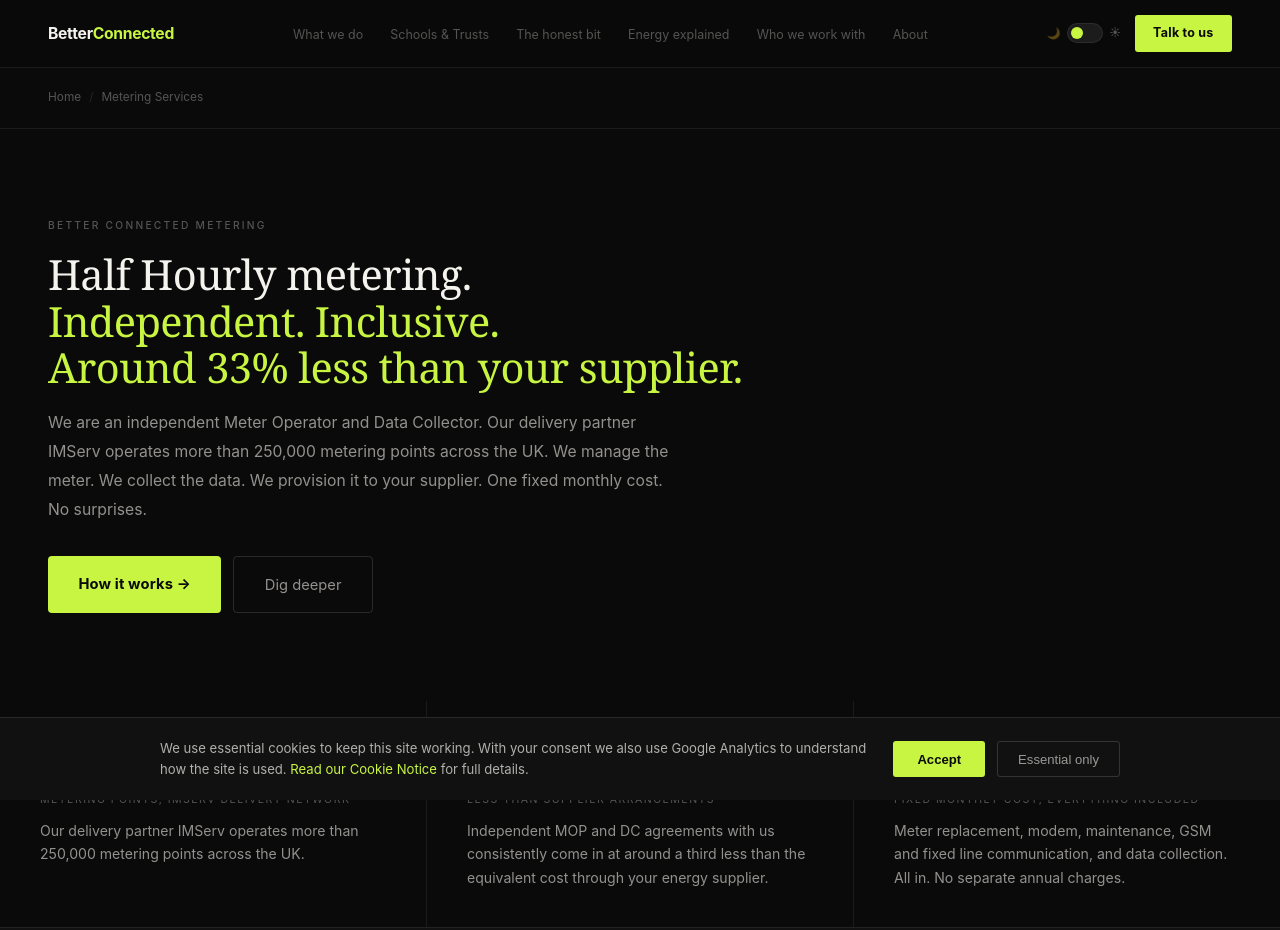
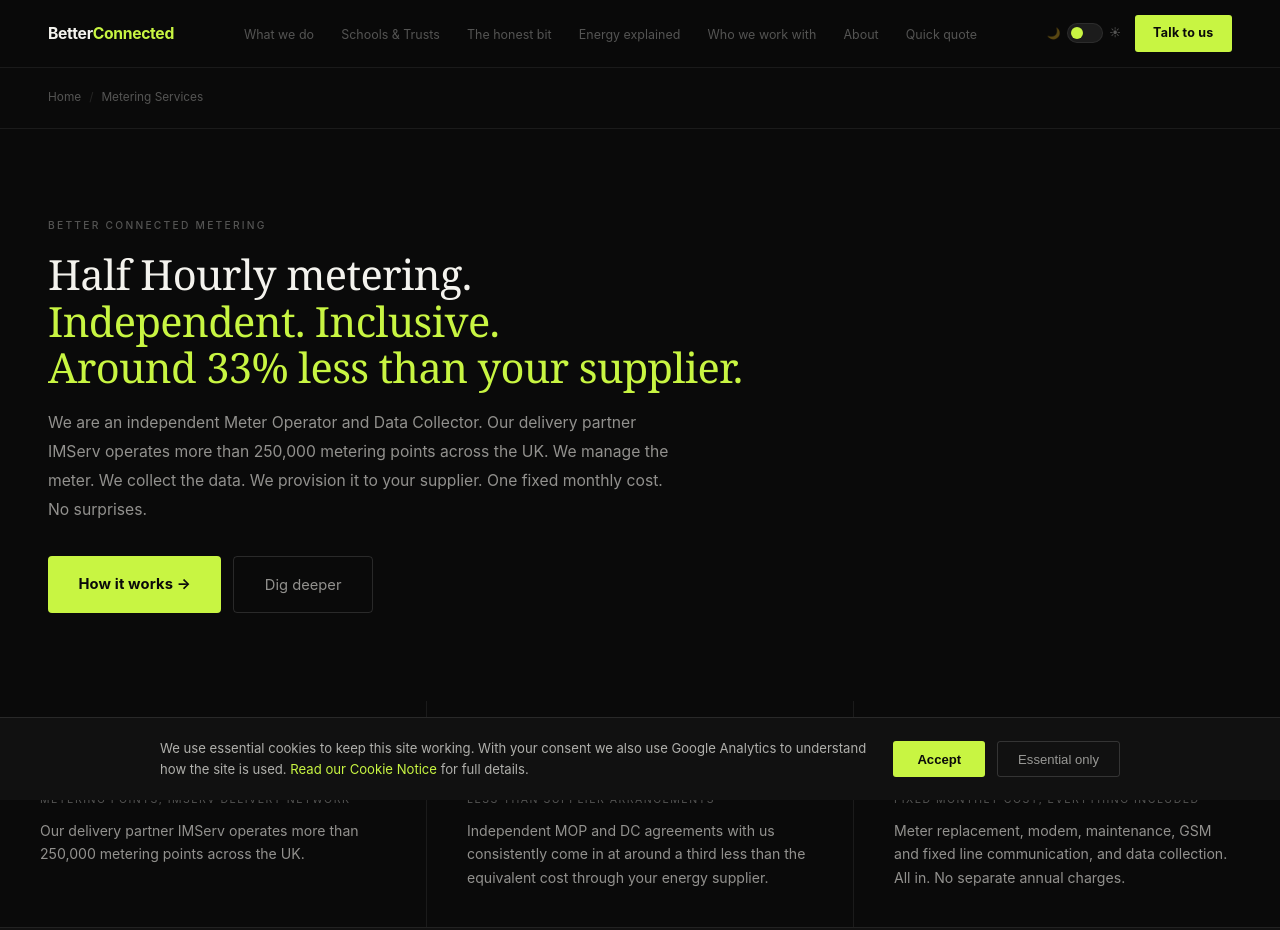
Before and after one commit to Mikecurge/betterconnected, a plain HTML site: page metering.html in a window 1280 px wide. Shown: the top 930 px of the page. Drawn offline with Linux system fonts and the light colour scheme.

Commit message:
Add Quick quote link to the top menu

```diff
--- a/metering.html
+++ b/metering.html
@@ -27,7 +27,7 @@
 <body>
 <nav class="bc-nav">
   <div class="nav-left"><a href="/" aria-label="Better Connected home"><div class="logo-text">Better<span>Connected</span></div></a></div>
-  <ul class="nav-links-desktop"><li><a href="/what-we-do.html">What we do</a></li><li><a href="/schools.html">Schools &amp; Trusts</a></li><li><a href="/the-honest-bit.html">The honest bit</a></li><li><a href="/energy-explained/">Energy explained</a></li><li><a href="/who-we-work-with.html">Who we work with</a></li><li><a href="/about.html">About</a></li></ul>
+  <ul class="nav-links-desktop"><li><a href="/what-we-do.html">What we do</a></li><li><a href="/schools.html">Schools &amp; Trusts</a></li><li><a href="/the-honest-bit.html">The honest bit</a></li><li><a href="/energy-explained/">Energy explained</a></li><li><a href="/who-we-work-with.html">Who we work with</a></li><li><a href="/about.html">About</a></li><li><a href="https://quotes.betterconnected.biz">Quick quote</a></li></ul>
   <div class="nav-right">
     <div class="mode-toggle" onclick="toggleMode()" title="Toggle light or dark mode" role="switch" aria-label="Toggle light or dark mode"><span class="tog-ic">&#127769;</span><div class="trk"><div class="thb"></div></div><span class="tog-ic">&#9728;</span></div>
     <button class="nav-menu-btn" onclick="openDrawer()">Menu</button>
@@ -36,7 +36,7 @@
 </nav>
 <div class="nav-drawer" id="nav-drawer">
   <div class="drawer-header"><div class="nav-left"><div class="owl-panel"><svg class="bc-owl" width="22" height="40" viewBox="0 0 44 80" fill="none" aria-hidden="true"><path class="body" d="M6 16 C6 6 38 6 38 16 L38 62 C38 72 32 76 22 76 C12 76 6 72 6 62 Z"/><circle class="cutout" cx="15" cy="26" r="7.5"/><circle class="cutout" cx="29" cy="26" r="7.5"/><path class="c-restore" d="M29 18.5 L37.5 22 L37.5 30 L29 33.5 L33 26 Z"/><line class="toe" x1="14" y1="76" x2="8" y2="80" stroke-width="3" stroke-linecap="round"/><line class="toe" x1="14" y1="76" x2="14" y2="80" stroke-width="3" stroke-linecap="round"/><line class="toe" x1="14" y1="76" x2="20" y2="80" stroke-width="3" stroke-linecap="round"/><line class="toe" x1="30" y1="76" x2="24" y2="80" stroke-width="3" stroke-linecap="round"/><line class="toe" x1="30" y1="76" x2="30" y2="80" stroke-width="3" stroke-linecap="round"/><line class="toe" x1="30" y1="76" x2="36" y2="80" stroke-width="3" stroke-linecap="round"/></svg></div><div class="logo-text">Better<span>Connected</span></div></div><button class="drawer-close" onclick="closeDrawer()" aria-label="Close menu">&#10005;</button></div>
-  <div class="drawer-links"><a href="/what-we-do.html">What we do</a><a href="/schools.html">Schools &amp; Trusts</a><a href="/the-honest-bit.html">The honest bit</a><a href="/energy-explained/">Energy explained</a><a href="/who-we-work-with.html">Who we work with</a><a href="/about.html">About</a><a href="/metering.html">Metering Services</a><a href="/entry-criteria.html">Entry criteria</a></div>
+  <div class="drawer-links"><a href="/what-we-do.html">What we do</a><a href="/schools.html">Schools &amp; Trusts</a><a href="/the-honest-bit.html">The honest bit</a><a href="/energy-explained/">Energy explained</a><a href="/who-we-work-with.html">Who we work with</a><a href="/about.html">About</a><a href="https://quotes.betterconnected.biz">Quick quote</a><a href="/metering.html">Metering Services</a><a href="/entry-criteria.html">Entry criteria</a></div>
   <a class="drawer-cta" href="/contact.html">Talk to us &#8594;</a>
 </div>
 <div class="page-wrap">
```
